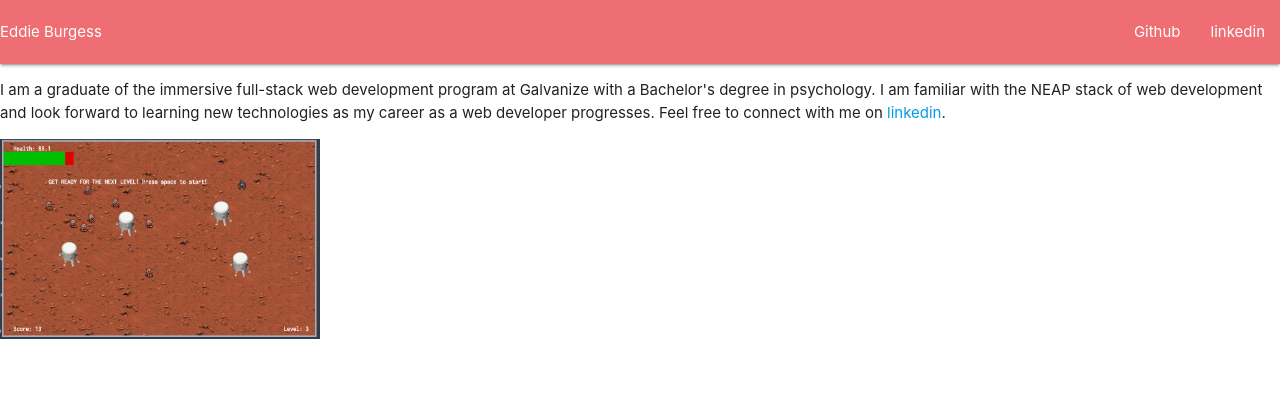
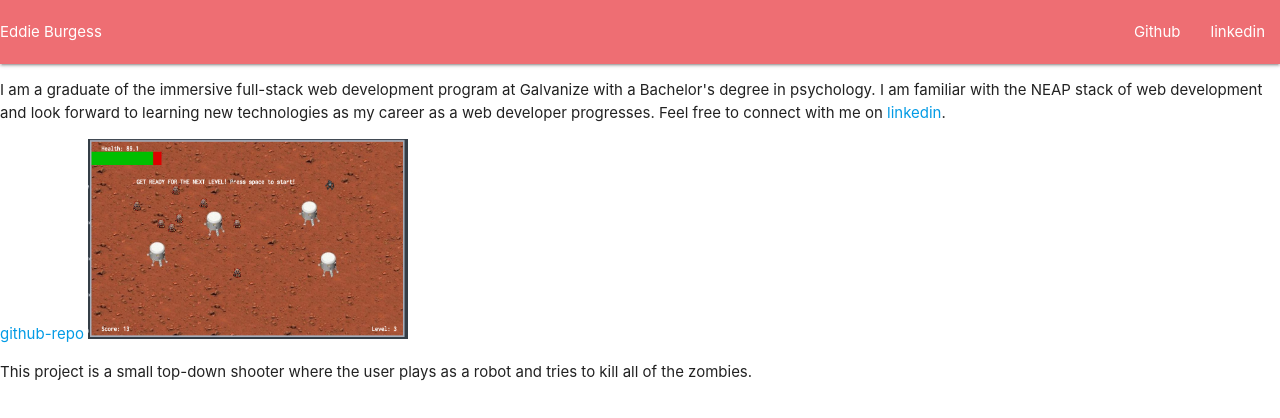
Before and after one commit to cpbuckingham/Portfolio_site, a plain HTML site: page index.html in a window 1280 px wide. Drawn offline with nearby package versions, Linux system fonts and the light colour scheme.

Commit message:
basic project description

```diff
--- a/index.html
+++ b/index.html
@@ -25,7 +25,14 @@
       </p>
     </div>
     <div class="project">
+
+    </div>
+    <div class="project">
+      <a href="https://github.com/elburge1/Zombie-Game-Final">github-repo</a>
       <a href="https://zombie-frontier.herokuapp.com"><img class="project-img" src="./assets/zombie-frontier-screenshot.png" /></a>
+      <p>
+        This project is a small top-down shooter where the user plays as a robot and tries to kill all of the zombies.
+      </p>
     </div>
     <script src="https://ajax.googleapis.com/ajax/libs/jquery/1.11.3/jquery.min.js"></script>
     <script src="https://cdnjs.cloudflare.com/ajax/libs/materialize/0.97.7/js/materialize.min.js"></script>
```
